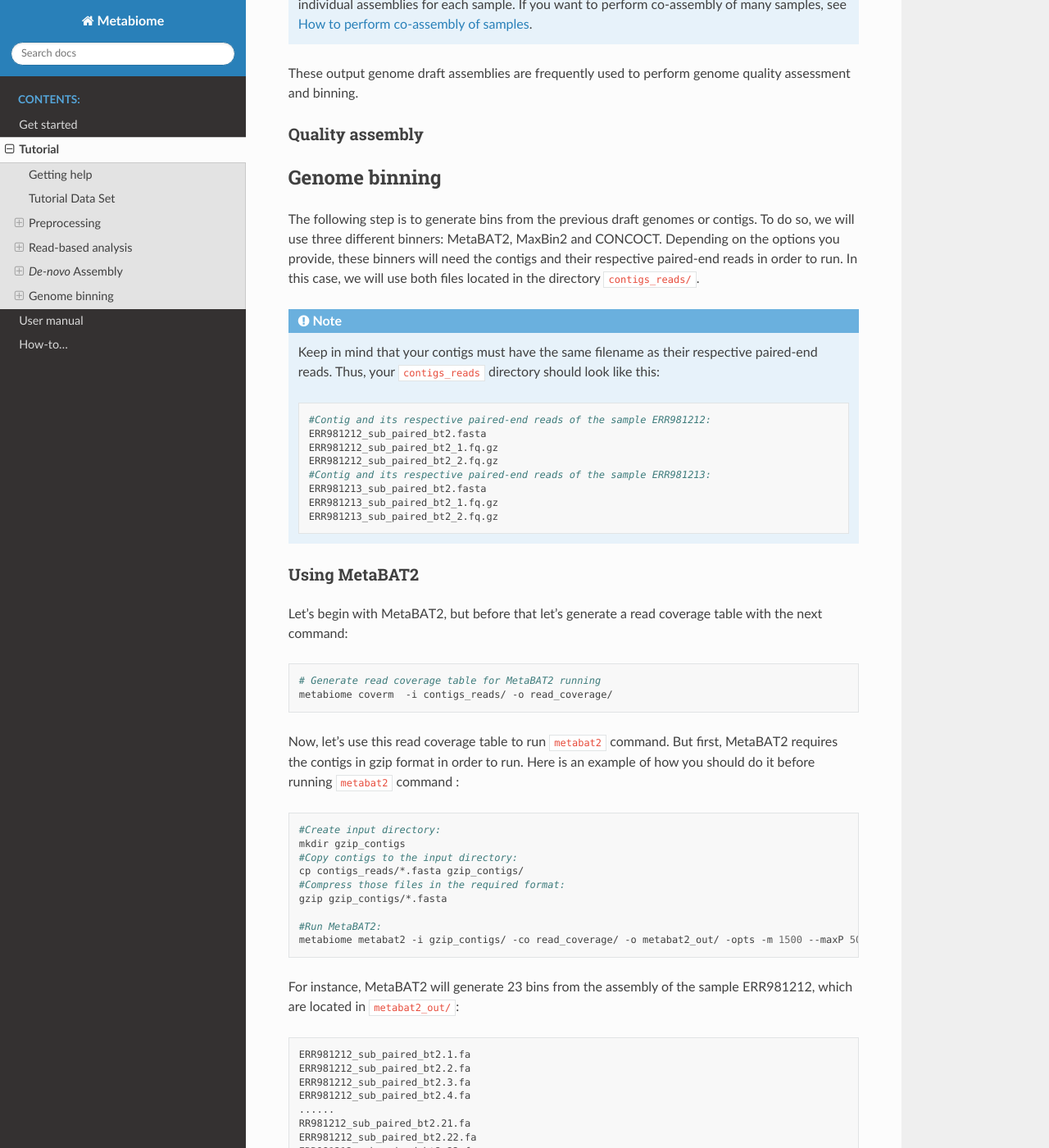
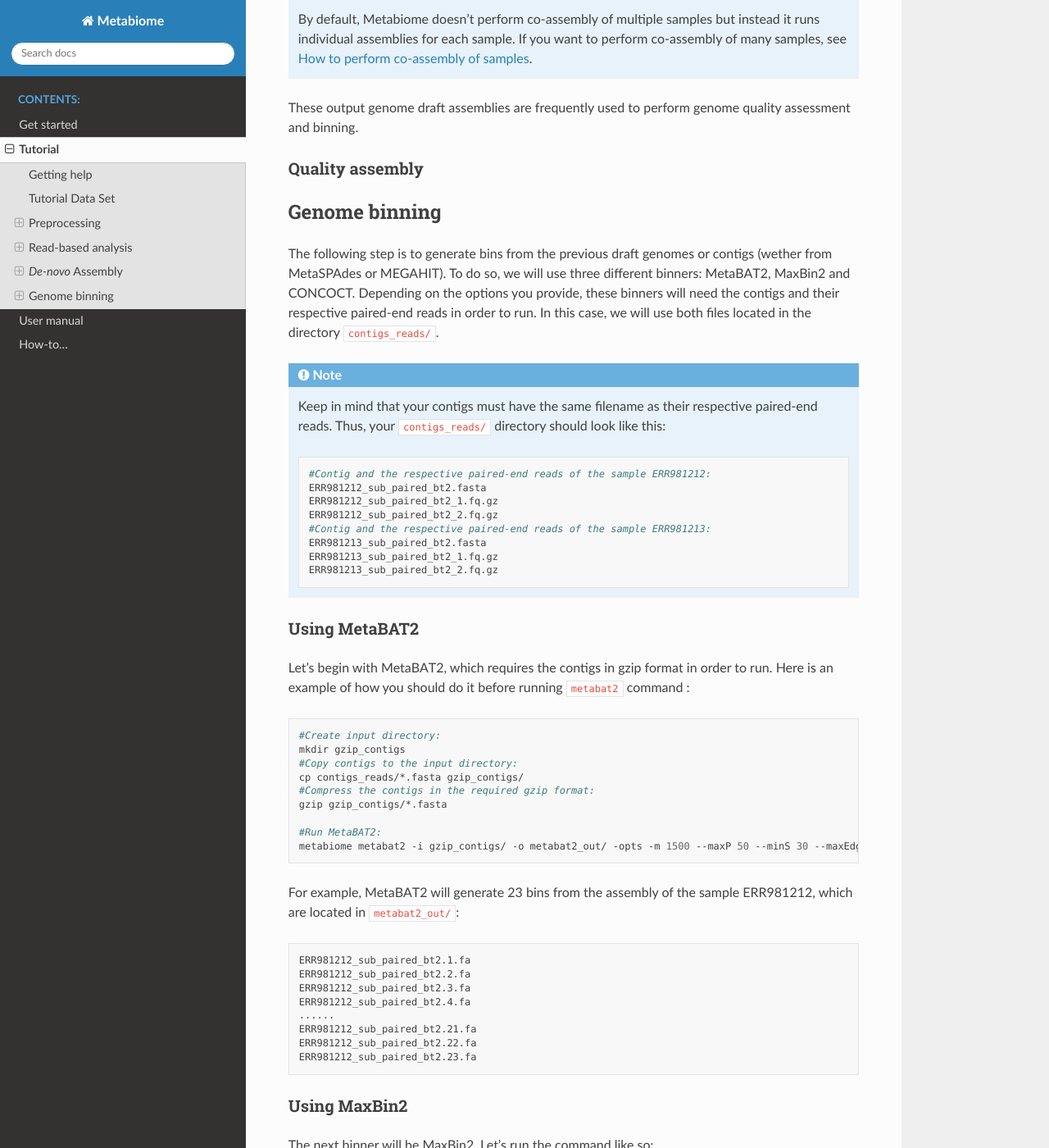
Before and after one commit to Nesper94/Metabiome, a Sphinx documentation site: the page built from documentation/source/tutorial.rst, in a window 1280 px wide and 1400 px high, scrolled down 6061 px. Shown: the whole window at 82% size. Built offline with Sphinx 7.4.7 and the Read the Docs theme 2.0.0, drawn with Linux system fonts in a browser that asks for light colours; some of the changed text lies outside the part shown.

Commit message:
Apply minor changes in the metabiome's tutorial
-Change the notes from the decontamination section to warnings.
-Add the '--' to the add_viruses parameter to metaphlan3 run.
-Remove the read-based coverage table of MetaBAT2, which will
now be in the How-to... section.

```diff
--- a/documentation/source/tutorial.rst
+++ b/documentation/source/tutorial.rst
@@ -104,7 +104,7 @@ and the `Phi-X174 genome
 which we will use to decontaminate the filtered reads like so:
 
 
-.. note:: Be aware that we subsampled the Human Reference Genome in order to
+.. warning:: Be aware that we subsampled the Human Reference Genome in order to
     perform the decontamination step quickly and smoothly. However, for real
     metagenomic studies you should always use the whole Human Reference Genome.
 
@@ -135,12 +135,16 @@ For example, assume your output file prefix is output:
 | (output)_unpaired_bt2_r_summary.txt | summary stats for reverse single-end alignment.              |
 +-------------------------------------+--------------------------------------------------------------+
 
-.. note:: It is important to point out that in this particular case, we did not have any
-    decontaminated reverse single-end reads ( :file:`output_unpaired_bt2_r.fq.gz` ).
-    Therefore, in order to avoid problems we will not use these files for downstream
-    analysis, and we must remove them from the output directory :file:`decontaminated reads/`.
-    However, keep in mind that the following read-based analysis can also handle unpaired reads
-    if desired.
+
+.. warning:: It is important to point out that in this particular case,
+    we did not have any reads in the files: :file:`ERR981212_sub_unpaired_bt2_r.fq.gz`
+    and :file:`ERR981213_sub_unpaired_bt2_r.fq.gz`. Therefore, we must
+    remove these files in order to avoid problems for downstream analysis.
+    To do so, take a look in the next command:
+
+    .. code-block:: bash
+
+        rm decontaminated_reads/*sub_unpaired_bt2_r*
 
 Read-based analysis
 *******************
@@ -324,22 +328,23 @@ Genome binning
 **************
 
 The following step is to generate bins from the previous draft genomes or
-contigs. To do so, we will use three different binners: MetaBAT2, MaxBin2
-and CONCOCT. Depending on the options you provide, these binners will need
-the contigs and their respective paired-end reads in order to run. In this
-case, we will use both files located in the directory :file:`contigs_reads/`.
+contigs (wether from MetaSPAdes or MEGAHIT). To do so, we will use three
+different binners: MetaBAT2, MaxBin2 and CONCOCT. Depending on the options
+you provide, these binners will need the contigs and their respective
+paired-end reads in order to run. In this case, we will use both files
+located in the directory :file:`contigs_reads/`.
 
 .. note:: Keep in mind that your contigs must have the same filename as
-    their respective paired-end reads. Thus, your :file:`contigs_reads`
+    their respective paired-end reads. Thus, your :file:`contigs_reads/`
     directory should look like this:
 
     .. code-block:: bash
 
-        #Contig and its respective paired-end reads of the sample ERR981212:
+        #Contig and the respective paired-end reads of the sample ERR981212:
         ERR981212_sub_paired_bt2.fasta
         ERR981212_sub_paired_bt2_1.fq.gz
         ERR981212_sub_paired_bt2_2.fq.gz
-        #Contig and its respective paired-end reads of the sample ERR981213:
+        #Contig and the respective paired-end reads of the sample ERR981213:
         ERR981213_sub_paired_bt2.fasta
         ERR981213_sub_paired_bt2_1.fq.gz
         ERR981213_sub_paired_bt2_2.fq.gz
@@ -348,18 +353,9 @@ case, we will use both files located in the directory :file:`contigs_reads/`.
 Using MetaBAT2
 --------------
 
-Let's begin with MetaBAT2, but before that let's generate a read
-coverage table with the next command:
-
-.. code-block:: bash
-
-    # Generate read coverage table for MetaBAT2 running
-    metabiome coverm  -i contigs_reads/ -o read_coverage/
-
-Now, let's use this read coverage table to run :code:`metabat2` command.
-But first, MetaBAT2 requires the contigs in gzip format in order to run.
-Here is an example of how you should do it before running :code:`metabat2`
-command :
+Let's begin with MetaBAT2, which requires the contigs in gzip format in
+order to run. Here is an example of how you should do it before running
+:code:`metabat2` command :
 
 .. code-block:: bash
 
@@ -367,13 +363,13 @@ command :
     mkdir gzip_contigs
     #Copy contigs to the input directory:
     cp contigs_reads/*.fasta gzip_contigs/
-    #Compress those files in the required format:
+    #Compress the contigs in the required gzip format:
     gzip gzip_contigs/*.fasta
 
     #Run MetaBAT2:
-    metabiome metabat2 -i gzip_contigs/ -co read_coverage/ -o metabat2_out/ -opts -m 1500 --maxP 50 --minS 30 --maxEdges 100 --minClsSize 1000
+    metabiome metabat2 -i gzip_contigs/ -o metabat2_out/ -opts -m 1500 --maxP 50 --minS 30 --maxEdges 100 --minClsSize 1000
 
-For instance, MetaBAT2 will generate 23 bins from the assembly of the sample ERR981212,
+For example, MetaBAT2 will generate 23 bins from the assembly of the sample ERR981212,
 which are located in :file:`metabat2_out/`:
 
 .. code-block:: bash
@@ -383,7 +379,7 @@ which are located in :file:`metabat2_out/`:
     ERR981212_sub_paired_bt2.3.fa
     ERR981212_sub_paired_bt2.4.fa
     ......
-    RR981212_sub_paired_bt2.21.fa
+    ERR981212_sub_paired_bt2.21.fa
     ERR981212_sub_paired_bt2.22.fa
     ERR981212_sub_paired_bt2.23.fa
 
@@ -396,7 +392,7 @@ The next binner will be MaxBin2. Let's run the command like so:
 
     metabiome maxbin2 -i contigs_reads/ -o maxbin2_out/ -opts -min_contig_length 500 -prob_threshold 0.6
 
-MaxBin2 will generate just 1 bin and many too-short bins of the sample
+For example, MaxBin2 will generate just 1 bin and many too-short bins of the sample
 ERR981212, which are located in  :file:`maxbin2_out` and
 :file:`maxbin2_out/ERR981212_sub_paired_bt2.tooshort`, respectively.
 
@@ -410,7 +406,7 @@ this may also take several minutes, so just go on and grab a cup of coffee!
 
     metabiome concoct -i contigs_reads/ -o concoct_out/
 
-CONCOCT will generate 40 bins from the assembly of the sample ERR981212,
+For example, CONCOCT will generate 40 bins from the assembly of the sample ERR981212,
 which are located in :file:`concoct_out/fasta_bins/ERR981212_sub_paired_bt2/`:
 
 .. code-block:: bash
```
